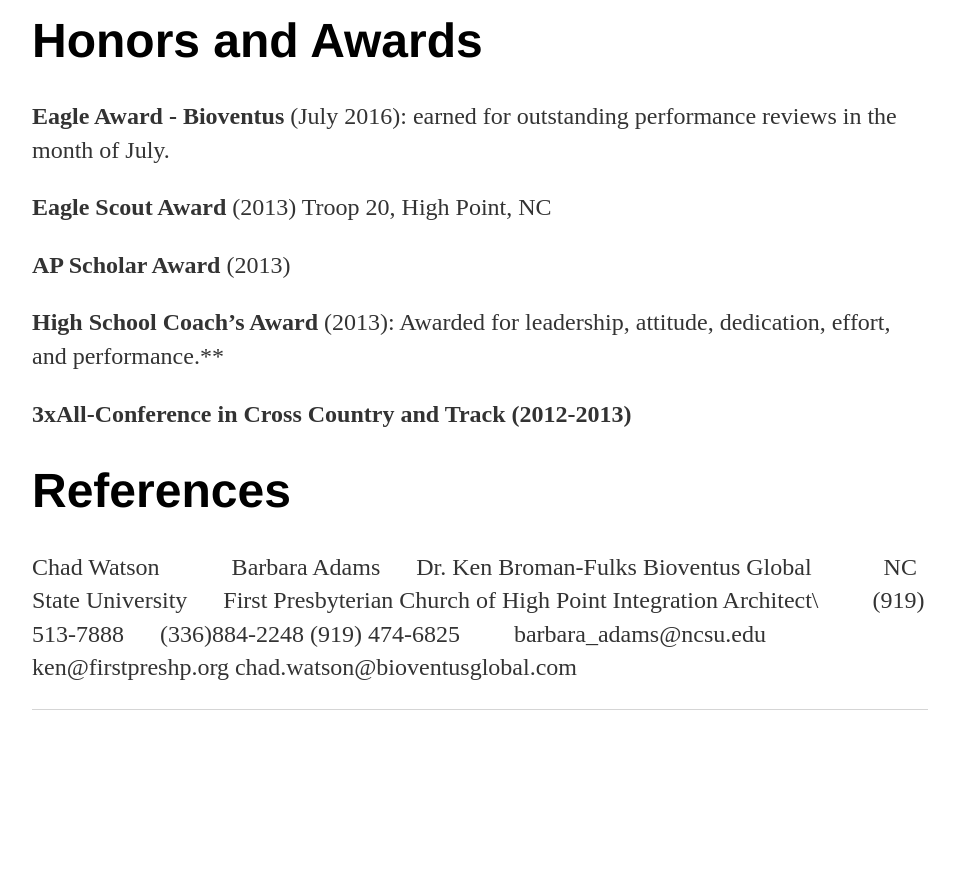
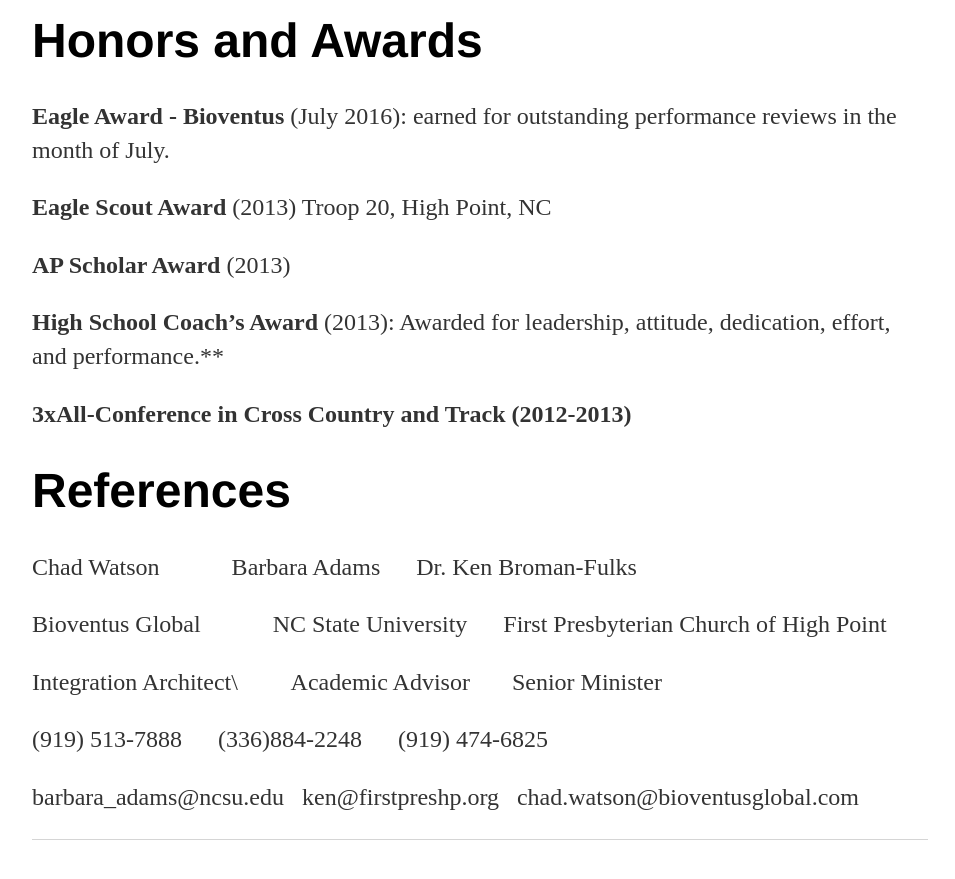
Before and after one commit to balassit/balassit.github.io, a Jekyll site: the page built from resume.md, in a window 1280 px wide and 900 px high, scrolled down 2187 px. Shown: the top 879 px of the window, without its empty margins (160-1115 px from the left). Built offline with Jekyll 4.4.1, drawn with Linux system fonts in a browser that asks for light colours; before the commit the page ends 2957 px from its top, so only the background shows below that.

Commit message:
Update resume.md

```diff
--- a/resume.md
+++ b/resume.md
@@ -59,7 +59,11 @@
 
 # References
 Chad Watson&ensp; &ensp; &ensp; &ensp; Barbara Adams&ensp; &ensp; Dr. Ken Broman-Fulks
+
 Bioventus Global&ensp; &ensp; &ensp; &ensp; NC State University&ensp; &ensp; First Presbyterian Church of High Point
-Integration Architect\&ensp; &ensp; &ensp; (919) 513-7888&ensp; &ensp; (336)884-2248
-(919) 474-6825&ensp; &ensp; &ensp; barbara\_adams@ncsu.edu&ensp; ken@firstpreshp.org
-chad.watson@bioventusglobal.com
+
+Integration Architect\&ensp; &ensp; &ensp; Academic Advisor &ensp; &ensp; Senior Minister
+
+(919) 513-7888&ensp; &ensp; (336)884-2248&ensp; &ensp; (919) 474-6825&ensp; &ensp; &ensp;
+
+barbara\_adams@ncsu.edu&ensp; ken@firstpreshp.org&ensp; chad.watson@bioventusglobal.com
```
